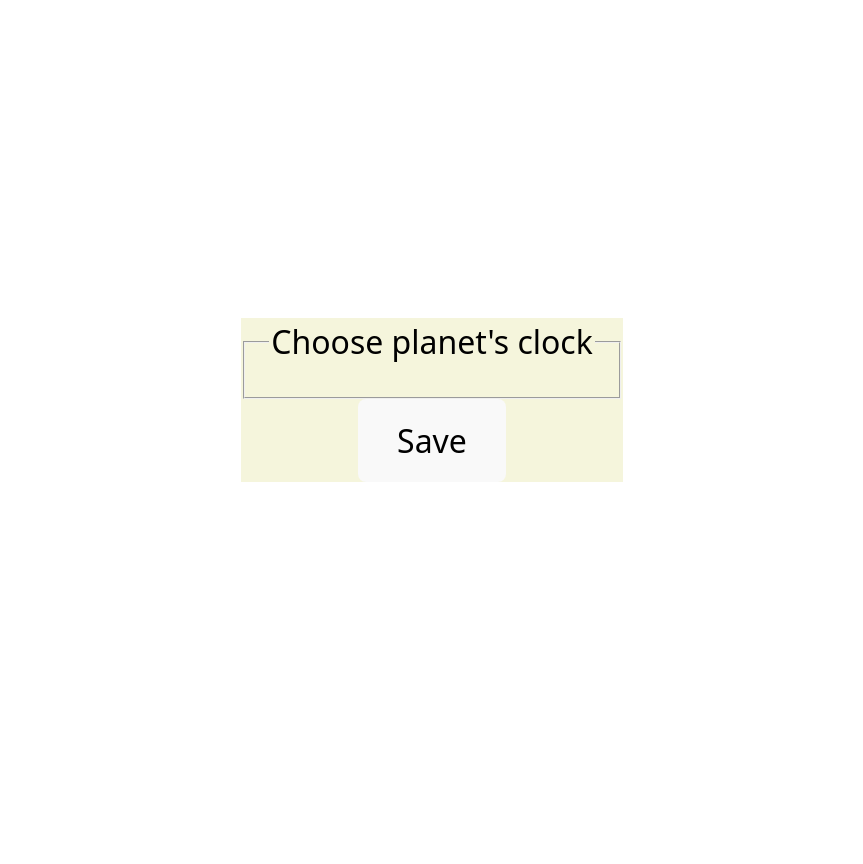
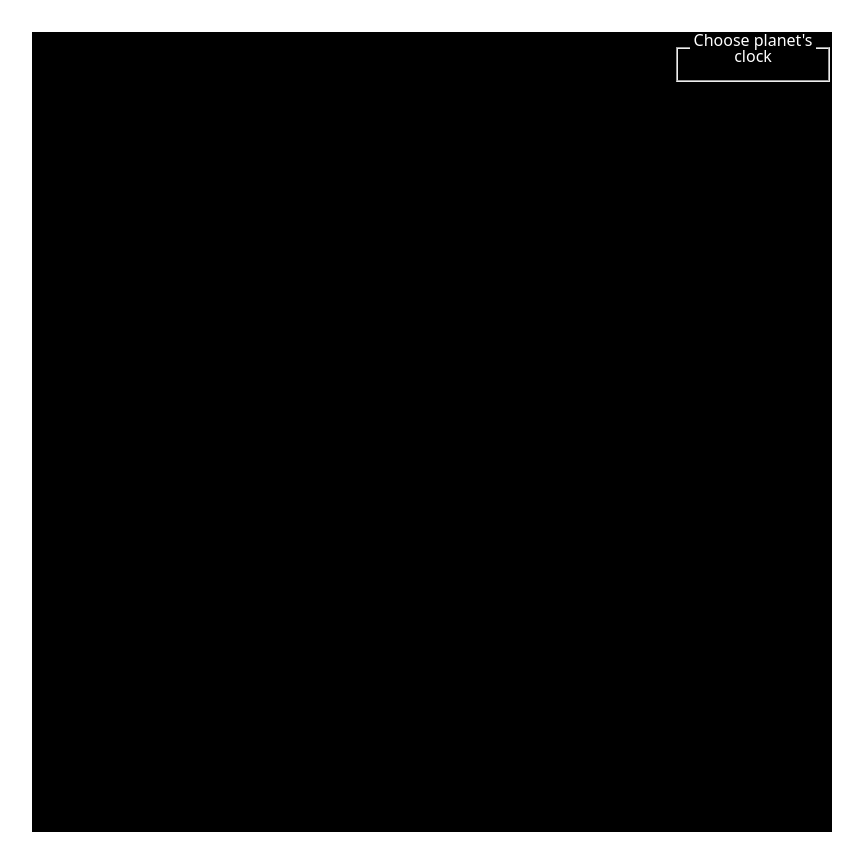
Before and after one commit to LevasseurMickael/Solar-clock, a Svelte app: page / in a window 1280 px wide. Shown: the whole page, without its empty margins (208-1071 px from the left). Before the commit the page ends 800 px from the top, so only its background shows below. Built offline with nearby package versions, Linux system fonts and the light colour scheme.

Commit message:
each planet's clock now have a colour, list placement fixed, clock not working fixed, CSS of the clocks and list should be done

```diff
--- a/src/App.svelte
+++ b/src/App.svelte
@@ -45,7 +45,7 @@ let allPlanetsOfSolarSystem = $state([
 
 
 
-let clocks = {};
+let clocks = $state({});
 
 
 // Clock shown on user's page
@@ -139,11 +139,33 @@ onMount(savedPlanetChoose)
 </script>
 
 <main>
+<container class="whole-page">
 
+    <article class="planets-clock">
+      {#each allPlanetsOfSolarSystem as planet}
+        {#if planet.name === "Earth" && planet.showClock === true}
+          <div class={planet.name}>
+            <p id="${planet.name}">{planet.name}</p>
+            {clockLocalUserTimeShown}
+          </div>
+        {:else if planet.name === "Mars" && planet.showClock === true}
+          <div class={planet.name}>
+            <p id="${planet.name}">{planet.name}</p>
+            {clockNumbersMarsShown}
+          </div>
+          {:else if planet.showClock === true}
+          <div class={planet.name}>
+            <p id="${planet.name}">{planet.name}</p>
+            {clocks[planet.name]}
+          </div>
+        {/if}
+      {/each }
+    </article>
 
+    <article class="planets-list-area">
       <fieldset>
         <legend>Choose planet's clock</legend>
-  <div>
+        <div class="planets-list">
         {#each allPlanetsOfSolarSystem as planet}
           <div class="${planet.name}" >
             <input type="checkbox" id="${planet.name}" name="${planet.name}" bind:checked={planet.showClock} onchange={savingPlanet}/>
@@ -152,34 +174,56 @@ onMount(savedPlanetChoose)
         {/each}
         </div>
       </fieldset>
-<button type="button" onclick={savingPlanet}>Save</button>
+    </article>
 
-{#each allPlanetsOfSolarSystem as planet}
-  {#if planet.name === "Earth" && planet.showClock === true}
-    <div>
-      <p id="${planet.name}">{planet.name}</p>
-      {clockLocalUserTimeShown}
-    </div>
-  {:else if planet.name === "Mars" && planet.showClock === true}
-    <div>
-      <p id="${planet.name}">{planet.name}</p>
-      {clockNumbersMarsShown}
-    </div>
-    {:else if planet.showClock === true}
-    <div>
-      <p id="${planet.name}">{planet.name}</p>
-      {clocks[planet.name]}
-    </div>
-  {/if}
-{/each }
-
-
+  </container>
 </main>
 
 <style>
+
 main {
-  background-color: beige;
-  color: black;
-  font-size: 2rem;
+  background-color: black;
+  color: white;
+  font-size: 1.3rem;
+  line-height: 0.3rem;
+  height: 100vh;
+  width: 100vh;
+}
+
+.whole-page {
+  display: flex;
+  height: 25vh;
+  width: 100vh;
+justify-content: space-between;
+}
+
+.planets-clock {
+  display: flex;
+  flex-wrap: wrap;
+  width: 100%;
+  justify-content: center;
+}
+
+.Mercury, .Venus, .Earth, .Mars, .Jupiter, .Saturn,.Uranus, .Neptune {
+  padding: 0.7rem 2rem 0.7rem 2rem;
+}
+
+.Mercury { color: #A9A9A9; }
+.Venus { color: #E6C229; }
+.Earth { color: #1DA1F2; }
+.Mars { color: #C1440E; }
+.Jupiter { color: #F7CC7F; }
+.Saturn { color: #F5CBA7; }
+.Uranus { color: #7FFFD4; }
+.Neptune { color: #1E90FF; }
+
+.planets-list-area {
+  font-size: 1rem;
+  line-height: 1rem;
+}
+.planets-list {
+  display: flex;
+  flex-direction: column;
+  align-items: start;
 }
 </style>
```
Lines whose indentation alone changed are shown as unchanged.
